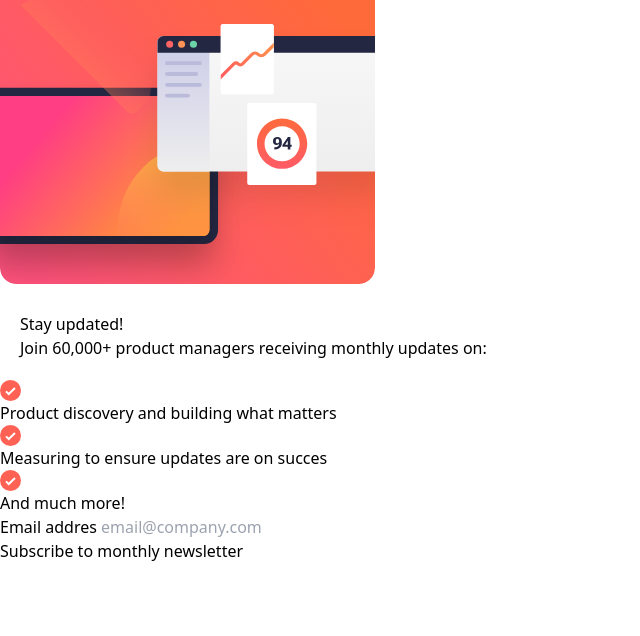
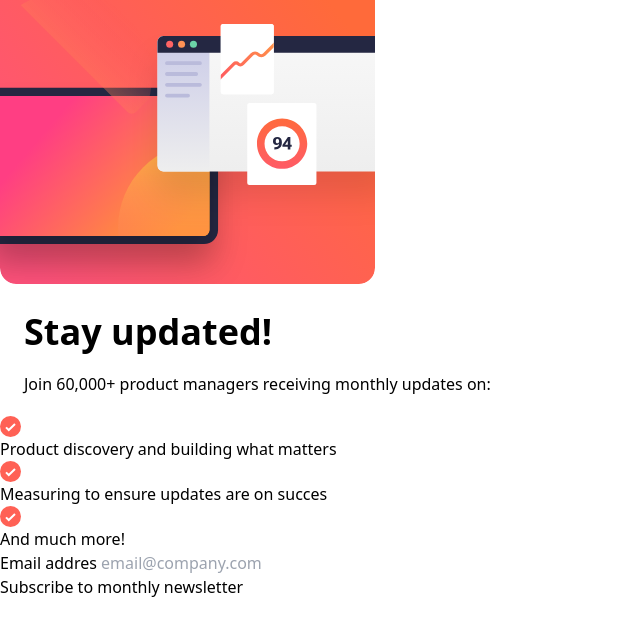
Before and after one commit to Reivah/Tailwind-Frontend-Mentor, a website: page dist/index.html in a window 1280 px wide. Shown: the whole page, without its empty margins (0-640 px from the left). Drawn offline with Linux system fonts and the light colour scheme.

Commit message:
styling header

```diff
--- a/dist/index.html
+++ b/dist/index.html
@@ -14,8 +14,8 @@
         <div class="mb-7">
             <img src="../src/img/illustration-sign-up-mobile.svg" alt="">
         </div>
-        <div class="px-5 mb-5">
-            <h1 class="">Stay updated!</h1>
+        <div class="px-6 mb-5">
+            <h1 class=" mb-5 text-4xl font-bold">Stay updated!</h1>
             <p>Join 60,000+ product managers receiving monthly updates on:</p>
         </div>
         <div>
```
Also changed, not shown: dist/style.css.
